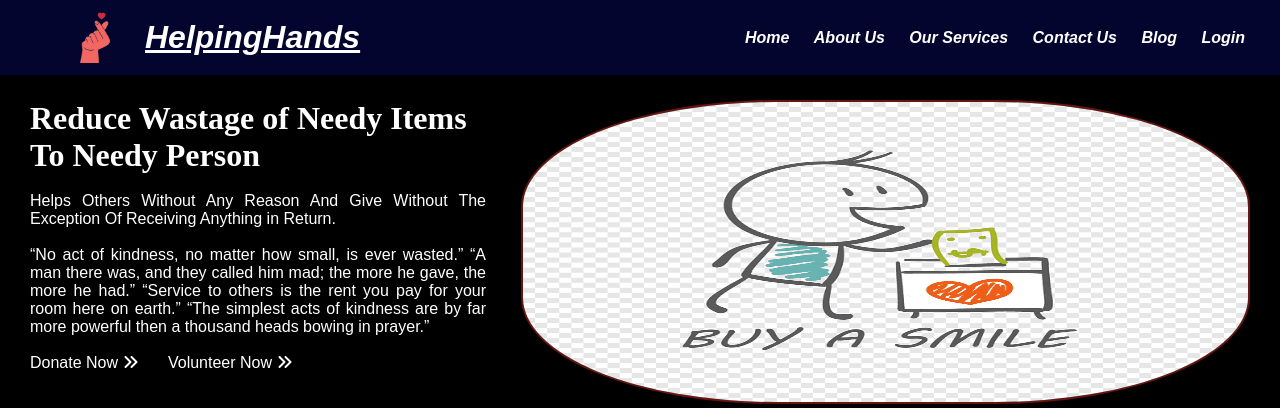
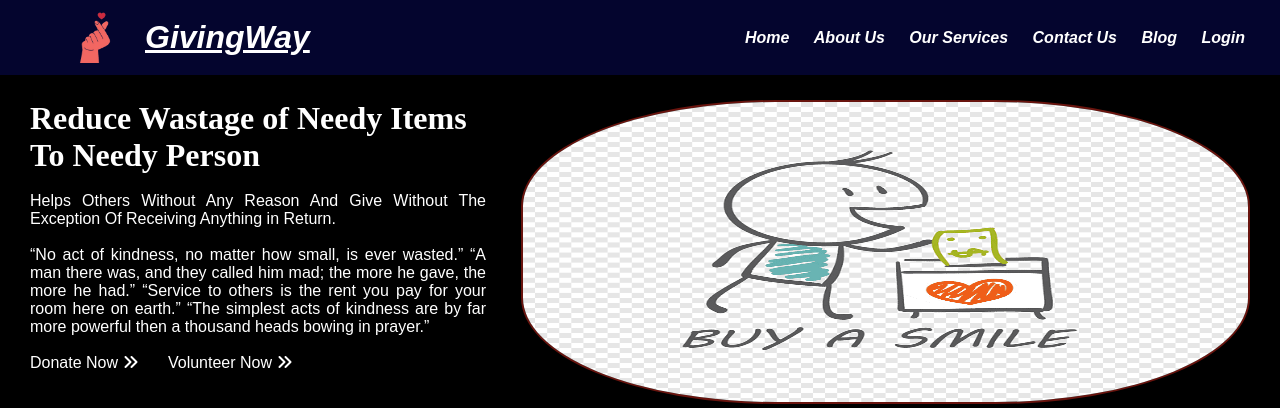
Before and after one commit to shankarsahi/DONATION-PROJECT, a Django app: page / in a window 1280 px wide. Shown: the top 408 px of the page. Run offline with Django 5.2, Linux system fonts and the light colour scheme.

Commit message:
little changes

```diff
--- a/templates/base.html
+++ b/templates/base.html
@@ -16,7 +16,7 @@ crossorigin="anonymous" referrerpolicy="no-referrer" />
             <div class="h1">
                 <img id="logo" src="static\images\heart2.png" ; alt="logo">
                 <div class="brand">
-                    <a class="brandname" href="#home"> HelpingHands</a>
+                    <a class="brandname" href="#home"> GivingWay</a>
                 </div>
 
             </div>
--- a/templates/index.html
+++ b/templates/index.html
@@ -29,7 +29,7 @@
                 <div class="h1">
                     <img id="logo" src="static\images\heart2.png" ; alt="logo">
                     <div class="brand">
-                        <a class="brandname" href="#home"> HelpingHands</a>
+                        <a class="brandname" href="#home"> GivingWay</a>
                     </div>
 
                 </div>
```
Also changed, not shown: 1 other file.
